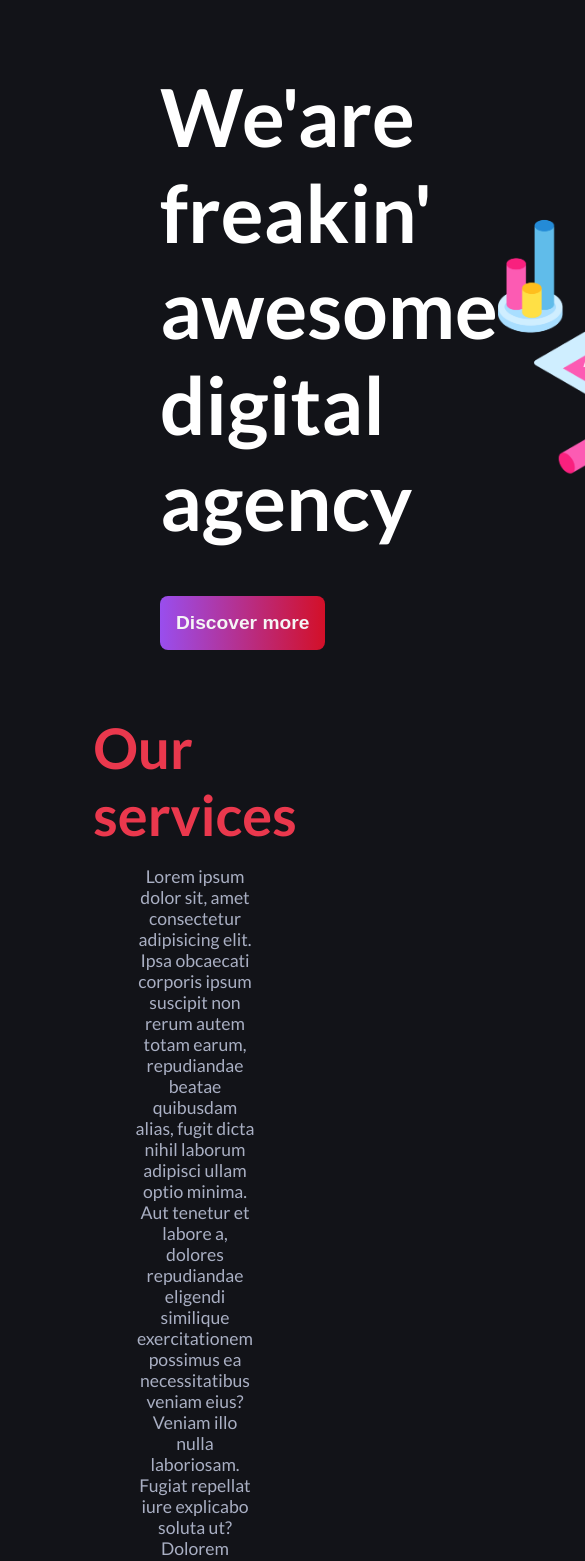
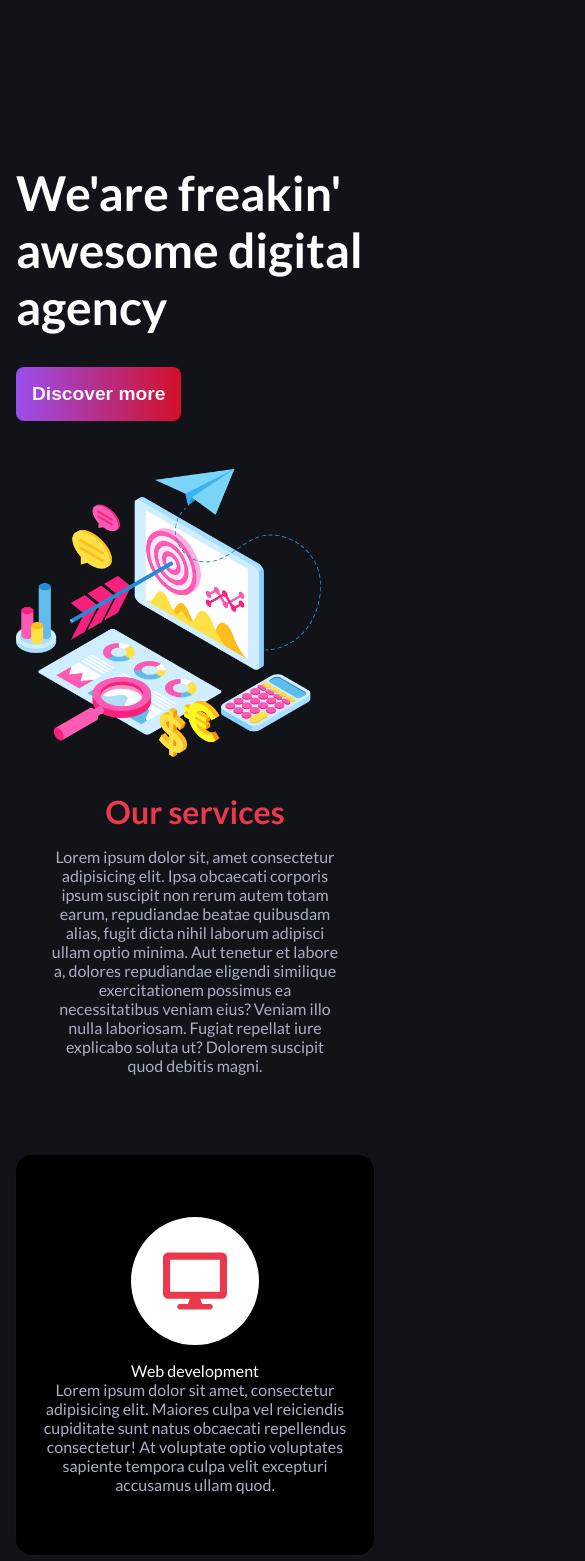
Before and after one commit to j-Birn/agency-website, a React (Vite) app: page / in a window 390 px wide. Shown: the part 100-1661 px from the top of the page, 585 px wide, since content can reach past the window. Built offline with nearby package versions, Linux system fonts and the light colour scheme.

Commit message:
adaptive v1

```diff
--- a/src/components/Services.jsx
+++ b/src/components/Services.jsx
@@ -3,7 +3,7 @@ import { FaDesktop, FaHandsHelping, FaPalette } from "react-icons/fa";
 
 const Services = () => {
   return (
-    <div className="container">
+    <div className="services-container">
       <div className="title-container">
         <h2 className="title">Our services</h2>
         <p className="subtitle">
--- a/src/styles/adaptive.scss
+++ b/src/styles/adaptive.scss
@@ -1,4 +1,4 @@
-@media screen and (min-width: 320px) and (max-width: 700px) {
+@media screen and (min-width: 320px) and (max-width: 1200px) {
   nav {
     margin: 1rem;
     padding-top: 0.5rem;
@@ -21,7 +21,7 @@
       justify-content: flex-start;
       align-items: center;
       width: 100%;
-      height: 0;
+      height: 15rem;
       transition: 0.4s ease-in-out;
       ul {
         display: none;
@@ -35,4 +35,118 @@
       }
     }
   }
+  button {
+    margin: 2rem 0 3rem 0;
+  }
+  .main-container {
+    .container {
+      grid-template-columns: 1fr;
+      margin-left: 1rem;
+      margin-top: -5rem;
+      .hero-container {
+        h1 {
+          font-size: 3rem;
+        }
+      }
+      .hero-image {
+        img {
+          height: 18rem;
+        }
+      }
+    }
+  }
+  .services-container {
+    margin: 2rem;
+    .title-container {
+      .title {
+        font-size: 2rem;
+      }
+      .subtitle {
+        font-size: 1rem;
+      }
+    }
+    .services {
+      flex-direction: column;
+      .service {
+        width: 100%;
+        margin-bottom: 2rem;
+      }
+    }
+  }
+  .about-container {
+    margin: 2rem;
+    .container {
+      grid-template-columns: 1fr;
+      .image {
+        img {
+          height: 14rem;
+        }
+      }
+      .title-container {
+        .title {
+          font-size: 2rem;
+          margin-top: 1rem;
+        }
+        .subtitle {
+          margin-top: 1rem;
+          font-size: 1.2rem;
+        }
+      }
+    }
+  }
+  .milestones-container {
+    .milestones-title {
+      font-size: 1.5rem;
+    }
+    .milestones {
+      grid-template-columns: 1fr;
+      gap: 1rem;
+    }
+  }
+  .about-us-container {
+    .container {
+      margin: 2rem;
+      .title-container {
+        .title {
+          font-size: 2rem;
+          margin-bottom: 1rem;
+          text-align: center;
+        }
+        .subtitle {
+          font-size: 1rem;
+          width: 100%;
+        }
+      }
+      .cards {
+        flex-direction: column;
+        justify-content: center;
+        align-items: center;
+        gap: 2rem;
+        margin: 0;
+        .card {
+          margin: 0;
+        }
+      }
+    }
+  }
+  .questions-container {
+    margin: 2rem;
+    .container {
+      grid-template-columns: 1fr;
+      .title-container {
+        .title {
+          font-size: 1.2rem;
+        }
+        .subtitle {
+          font-size: 1.2rem;
+          width: 100%;
+        }
+      }
+      .image {
+        img {
+          height: 13rem;
+        }
+      }
+    }
+  }
 }
--- a/src/styles/components/Footer.scss
+++ b/src/styles/components/Footer.scss
@@ -2,9 +2,10 @@
 
 .footer {
   display: flex;
-  justify-content: space-between;
   align-items: center;
   padding: 0 2rem;
+  flex-direction: column;
+  justify-content: space-around;
   height: 7rem;
   color: white;
   background-color: black;
--- a/src/styles/components/Services.scss
+++ b/src/styles/components/Services.scss
@@ -1,6 +1,6 @@
 @import "../variables.scss";
 
-.container {
+.services-container {
   margin: 4rem 8rem;
   .title-container {
     display: flex;
@@ -24,6 +24,7 @@
     align-items: center;
     margin-top: 4rem;
     .service {
+      padding: 1rem;
       height: 23rem;
       width: 22rem;
       border-radius: 1rem;
```
